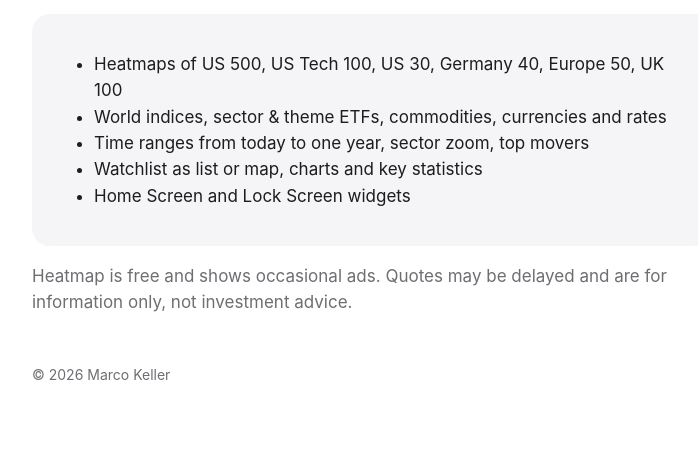
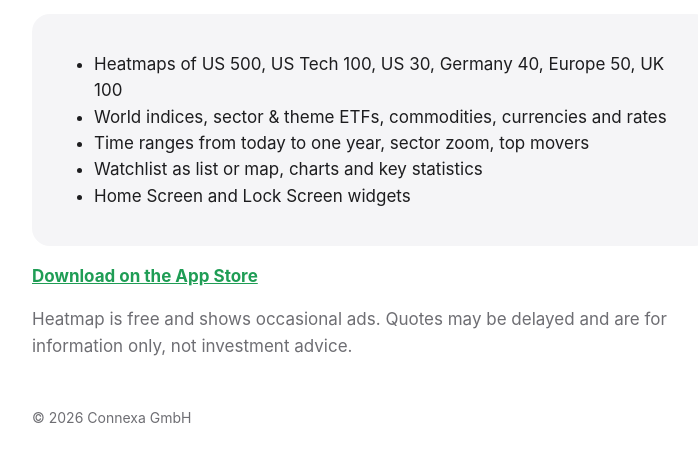
Before and after one commit to Marco-P-Keller/Marco-P-Keller.github.io, a plain HTML site: page heatmap/index.html in a window 1280 px wide. Shown: the part 284-746 px from the top of the page, without its empty margins (268-966 px from the left). Drawn offline with Linux system fonts and the light colour scheme.

Commit message:
Heatmap pages: publisher Connexa GmbH, App Store link

```diff
--- a/heatmap/index.html
+++ b/heatmap/index.html
@@ -1,5 +1,5 @@
 <!doctype html><html lang="en"><head><meta charset="utf-8"><meta name="viewport" content="width=device-width,initial-scale=1"><title>Heatmap – Stock Market Heatmap for iPhone & iPad</title><meta name="description" content="See the whole stock market at a glance. Live heatmaps for US, European, UK and German stocks, world indices, ETFs and commodities, plus watchlist and widgets."><style>:root{--bg:#fff;--fg:#1d1d1f;--mut:#6e6e73;--card:#f5f5f7;--acc:#1f9d55}@media (prefers-color-scheme:dark){:root{--bg:#000;--fg:#f5f5f7;--mut:#a1a1a6;--card:#1c1c1e;--acc:#30d158}}*{box-sizing:border-box}body{margin:0;background:var(--bg);color:var(--fg);font:17px/1.55 -apple-system,BlinkMacSystemFont,"SF Pro Text","Helvetica Neue",Arial,sans-serif}main{max-width:720px;margin:0 auto;padding:48px 20px 64px}h1{font-size:40px;line-height:1.1;letter-spacing:-.02em;margin:16px 0 8px}h2{font-size:22px;margin:36px 0 8px}p,li{color:var(--fg)}.mut{color:var(--mut)}a{color:var(--acc)}.icon{width:96px;height:96px;border-radius:22px}.card{background:var(--card);border-radius:18px;padding:20px 22px;margin:16px 0}nav a{margin-right:18px;font-weight:600;text-decoration:none}footer{margin-top:48px;font-size:14px;color:var(--mut)}</style></head><body><main><nav><a href="./">Heatmap</a><a href="privacy.html">Privacy</a><a href="support.html">Support</a></nav>
 <img class="icon" src="icon.png" alt="Heatmap app icon"><h1>Heatmap</h1><p class="mut">The whole stock market at a glance – for iPhone and iPad.</p>
 <div class="card"><ul><li>Heatmaps of US 500, US Tech 100, US 30, Germany 40, Europe 50, UK 100</li><li>World indices, sector & theme ETFs, commodities, currencies and rates</li><li>Time ranges from today to one year, sector zoom, top movers</li><li>Watchlist as list or map, charts and key statistics</li><li>Home Screen and Lock Screen widgets</li></ul></div>
-<p class="mut">Heatmap is free and shows occasional ads. Quotes may be delayed and are for information only, not investment advice.</p>
-<footer>© 2026 Marco Keller</footer></main></body></html>
+<p><a href="https://apps.apple.com/app/id6838876118"><b>Download on the App Store</b></a></p><p class="mut">Heatmap is free and shows occasional ads. Quotes may be delayed and are for information only, not investment advice.</p>
+<footer>© 2026 Connexa GmbH</footer></main></body></html>
```
Also changed, not shown: heatmap/privacy.html (+2 -2 lines), heatmap/support.html (+1 -1 lines).
